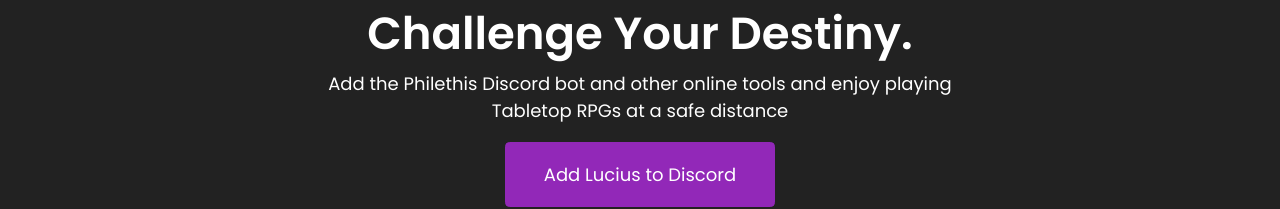
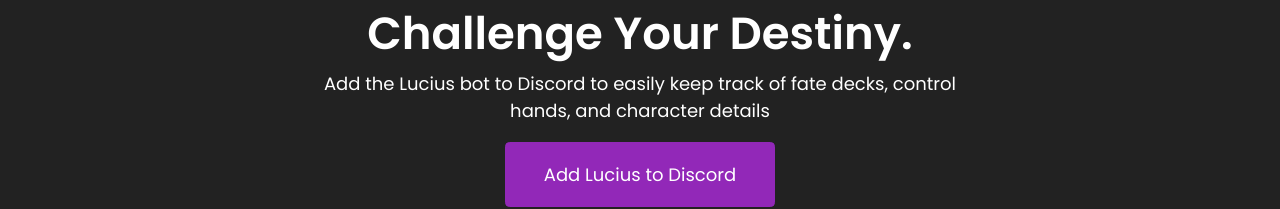
Before and after one commit to ShrikeFound/lucius, a React (Create React App) app: page / in a window 1280 px wide. Shown: the part 253-462 px from the top of the page. Built offline with nearby package versions, Linux system fonts and the light colour scheme; no server answers.

Commit message:
Update LandingPage.js

```diff
--- a/src/components/LandingPage.js
+++ b/src/components/LandingPage.js
@@ -6,7 +6,7 @@
       <Jumbotron className = "bg-dark text-white d-flex text-center align-items-center" style={{height: "90vh"}}>
         <Container className="text-container">
           <h1>Challenge Your Destiny.</h1>
-          <p>Add the Philethis Discord bot and other online tools and enjoy  playing Tabletop RPGs at a safe distance</p>
+          <p>Add the Lucius bot to Discord to easily keep track of fate decks, control hands, and character details</p>
           <a className="btn btn-primary btn-hero" href="https://discord.com/oauth2/authorize?client_id=800485041159012372&scope=bot&permissions=658496" target="_blank" rel='noreferrer'>Add Lucius to Discord</a>
         </Container>
       </Jumbotron>
```
